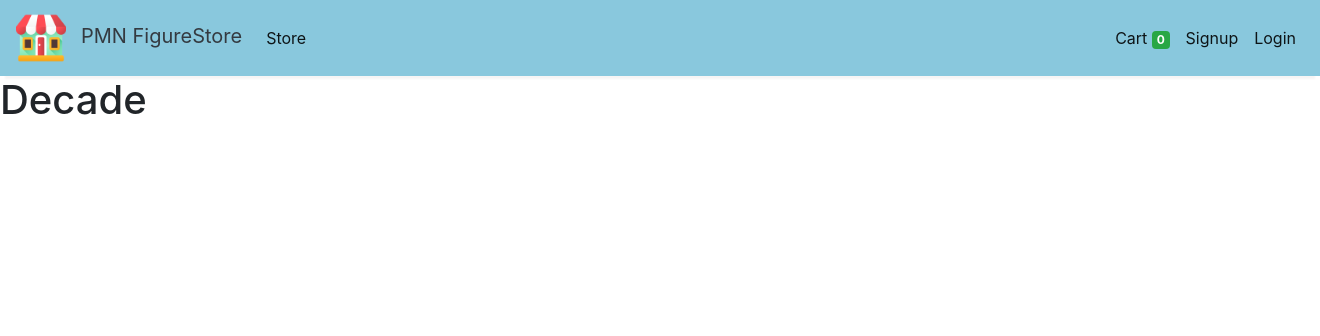
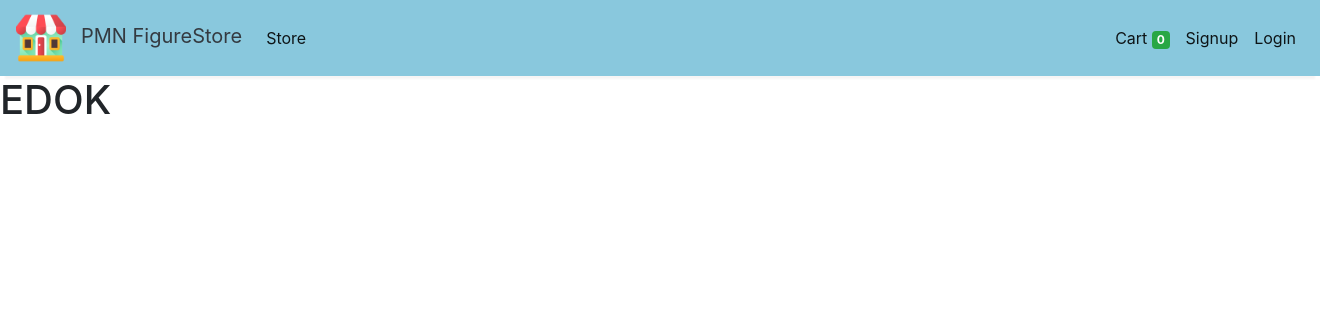
Before and after one commit to sc-matthew/Django_Website, a Django app: page /product_details/1/ in a window 1320 px wide; the page is wider, and only the part inside the window is pictured. Shown: the top 336 px of that part. Run offline with Django 4.2, Linux system fonts and the light colour scheme; some libraries are stand-ins or nearby versions.

Commit message:
add a tag for product inspection

```diff
--- a/Buyers/templates/index.html
+++ b/Buyers/templates/index.html
@@ -28,9 +28,9 @@
 			<div class="row mx-auto">
 				{% for product in products %}
 				<div class="card mx-auto mb-3" id={{product.id}} style="width: 18rem;">
-					<img class="card-img-top" src="{{product.image.url}}" alt="Card image cap">
+					<img class="card-img-top" src="{{product.image.url}}" alt="Card image cap" >
 					<div class="card-body">
-						<p class="card-title">{{product.name}}</p>
+						<a class="card-title" href="product_details/{{product.id}}">{{product.name}}</a>
 						<p class="card-text"><b>{{product.price|currency}}</b></p>
 						<!-- {{product | is_in_cart:request.session.cart }} -->
 					</div>
--- a/Buyers/templates/product_details.html
+++ b/Buyers/templates/product_details.html
@@ -5,7 +5,7 @@
 {% load custom_filter %}
 <div class = "row">
     <div class = "col">
-        <h1 class = "product_details"> Decade </h1>
+        <h1 class = "product_details"> EDOK </h1>
         <div class = "row">
             <div class = "col-12">
 
```
Also changed, not shown: db.sqlite3.
